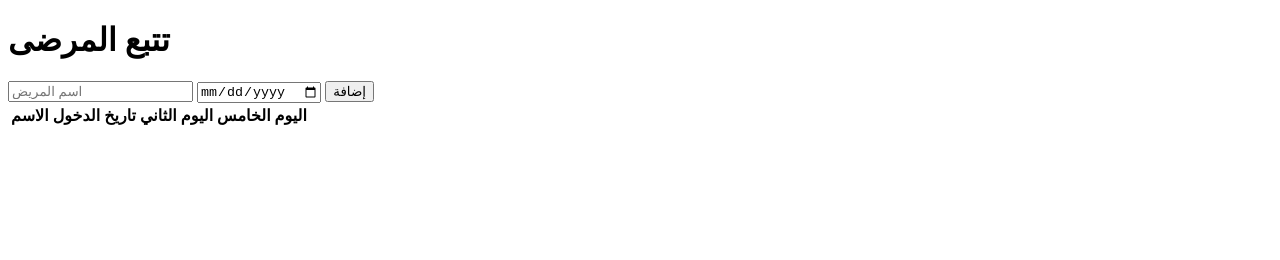
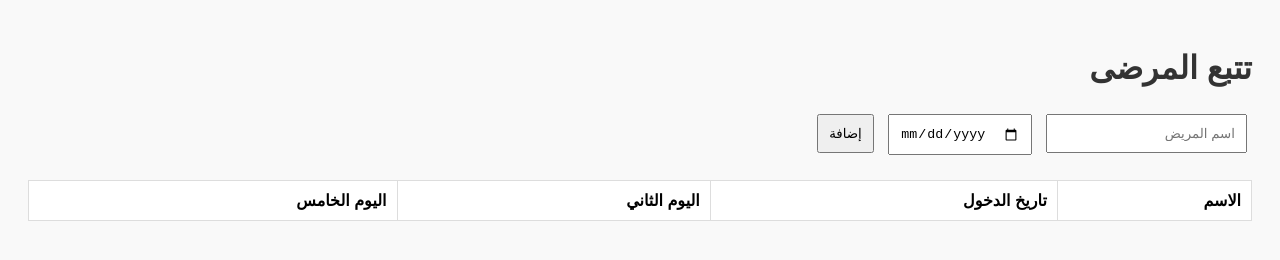
Before and after one commit to imc7i/patient-tracking, a plain HTML site: page index.html in a window 1280 px wide. Drawn offline with Linux system fonts and the light colour scheme.

Commit message:
Update style.css

```diff
--- a/style.css
+++ b/style.css
@@ -1 +1,31 @@
-style.css
+body {
+  font-family: 'Arial', sans-serif;
+  direction: rtl;
+  text-align: right;
+  padding: 20px;
+  background-color: #f9f9f9;
+}
+
+h1 {
+  color: #333;
+}
+
+form {
+  margin-bottom: 20px;
+}
+
+input, button {
+  padding: 10px;
+  margin: 5px;
+}
+
+table {
+  width: 100%;
+  border-collapse: collapse;
+  background-color: white;
+}
+
+th, td {
+  border: 1px solid #ddd;
+  padding: 10px;
+}
```
